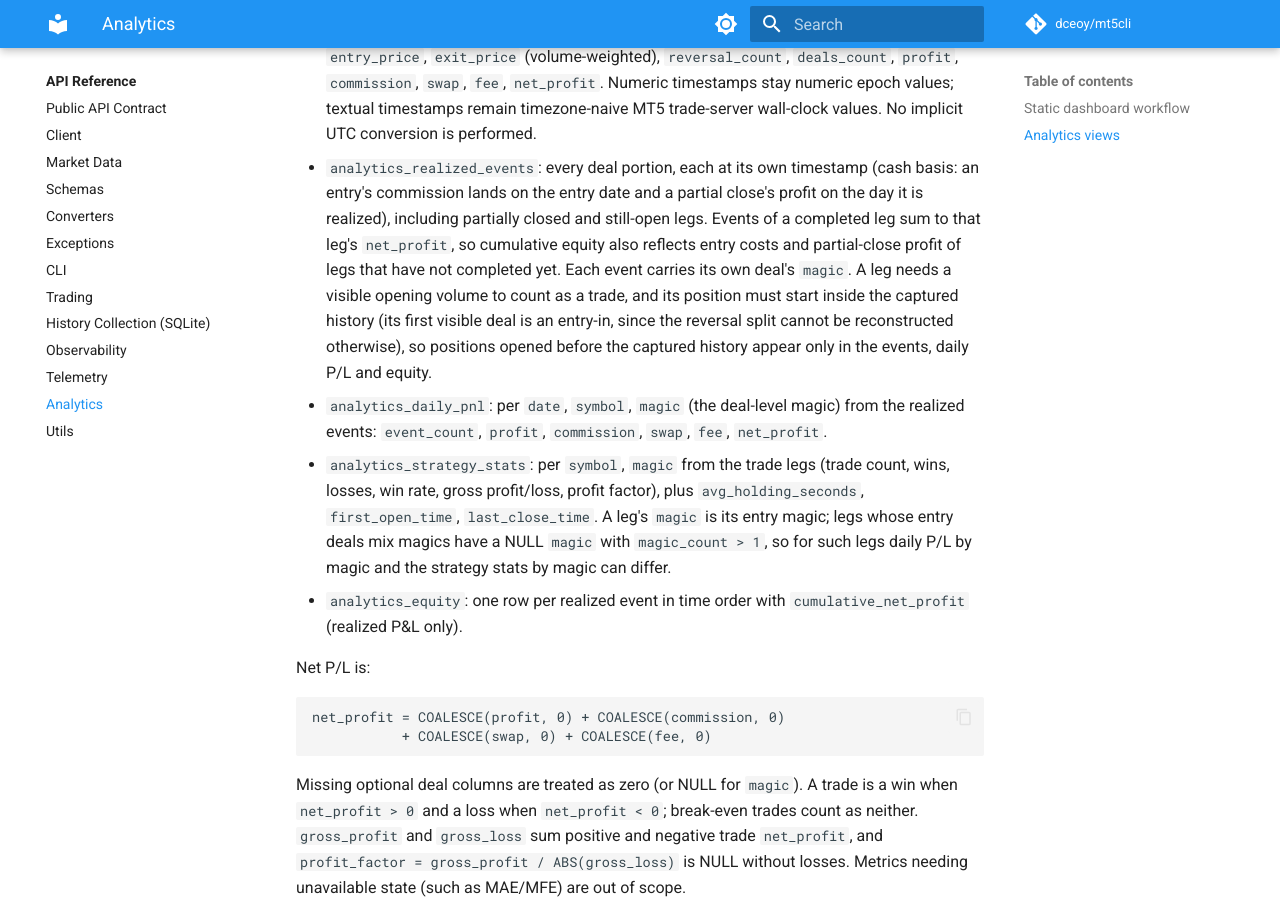
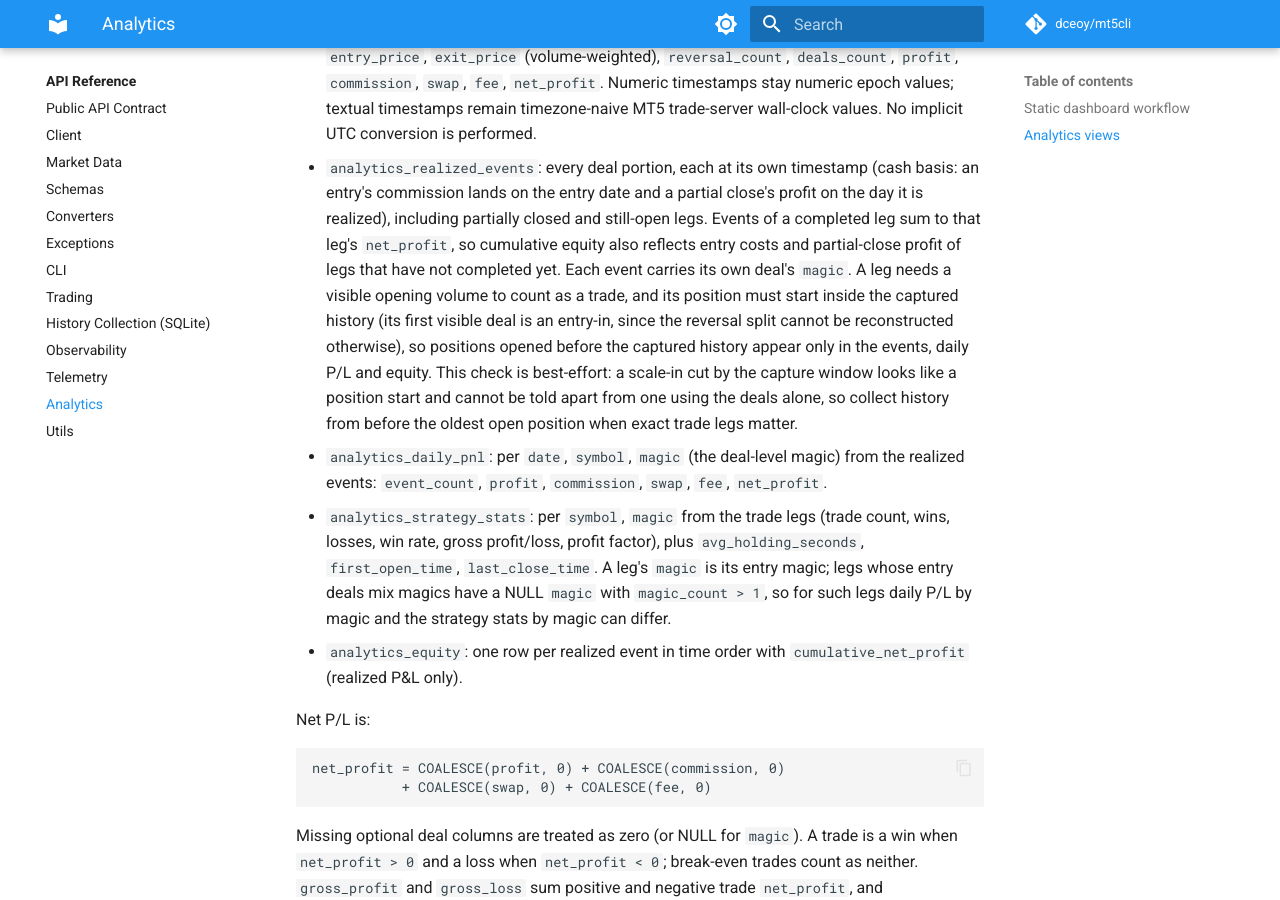
Before and after one commit to dceoy/mt5cli, an MkDocs documentation site: the page built from docs/api/analytics.md, in a window 1280 px wide and 900 px high, scrolled down 1567 px. Built offline with MkDocs 1.6.1 and Material for MkDocs 9.7.7, drawn with Linux system fonts in a browser that asks for light colours; comment, search, counter and statistics services are not loaded.

Commit message:
Document position_start_known as a best-effort flag
A scale-in cut by the capture window also begins with an entry-in deal, so the
flag cannot detect missing earlier exposure from the deals alone.

Co-Authored-By: Claude Sonnet 5.5 <noreply@anthropic.com>
Claude-Session: https://claude.ai/code/session_01SuxVJ5k3yZQbyLnZHz16tS

```diff
--- a/docs/api/analytics.md
+++ b/docs/api/analytics.md
@@ -65,7 +65,10 @@ history database (`temporary=True` creates TEMP views for read-only databases).
   volume to count as a trade, and its position must start inside the captured
   history (its first visible deal is an entry-in, since the reversal split cannot
   be reconstructed otherwise), so positions opened before the captured history
-  appear only in the events, daily P/L and equity.
+  appear only in the events, daily P/L and equity. This check is best-effort: a
+  scale-in cut by the capture window looks like a position start and cannot be told
+  apart from one using the deals alone, so collect history from before the oldest
+  open position when exact trade legs matter.
 - `analytics_daily_pnl`: per `date`, `symbol`, `magic` (the deal-level magic)
   from the realized events: `event_count`, `profit`, `commission`, `swap`, `fee`, `net_profit`.
 - `analytics_strategy_stats`: per `symbol`, `magic` from the trade legs (trade
```
Also changed, not shown: docs/api/history.md (+4 -1 lines), 1 other file.
